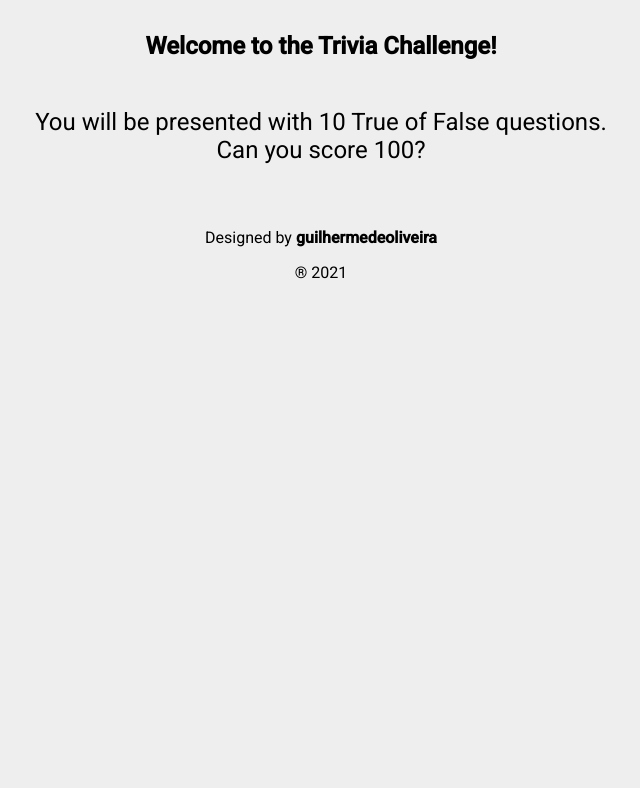
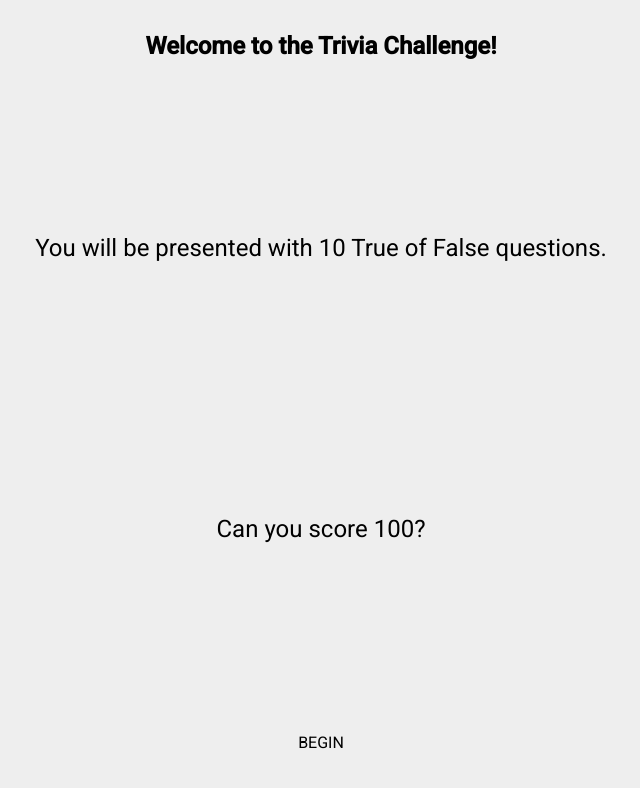
Before and after one commit to guilhermedeoliveira/trivia, a Next.js app: page / in a window 1280 px wide. Shown: the top 788 px of the page, without its empty margins (319-959 px from the left). Built offline with nearby package versions, Linux system fonts and the light colour scheme.

Commit message:
refactor(quiz): improve quiz page usability

```diff
--- a/src/shared/styleguide/components/Page/index.tsx
+++ b/src/shared/styleguide/components/Page/index.tsx
@@ -1,4 +1,5 @@
 import React from 'react'
+import Link from 'next/link'
 import styled, { css } from 'styled-components'
 
 import { color, space, fontSize } from 'shared/styleguide/lib'
@@ -6,6 +7,10 @@ import { color, space, fontSize } from 'shared/styleguide/lib'
 type PageProps = {
   title: string
   children: React.ReactNode
+  navigation?: {
+    text?: string
+    page?: string
+  }
 }
 
 const centralizedFlex = css`
@@ -18,16 +23,16 @@ const centralizedFlex = css`
 const Wrapper = styled.div`
   display: flex;
   flex-direction: column;
-  justify-content: flex-start;
+  justify-content: space-between;
   align-items: center;
   width: 100vw;
   height: 100vh;
   background-color: ${color('neutral')};
   overflow-y: auto;
-  padding: ${space('4')};
+  padding: ${space('4')} ${space('4')} ${space('8')};
 
   @media (min-width: 800px) {
-    padding: ${space('8')} ${space('8')};
+    padding: ${space('8')} ${space('8')} ${space('12')};
   }
 `
 
@@ -40,11 +45,13 @@ const Header = styled.header`
   }
 
   h1 {
+    text-align: center;
     font-size: ${fontSize('2xl')};
   }
 `
 
 const Main = styled.main`
+  flex-grow: 1;
   padding-bottom: ${space('8')};
 
   @media (min-width: 800px) {
@@ -59,8 +66,17 @@ const Footer = styled.footer`
     margin-bottom: ${space('4')};
   }
 `
+const StyledLink = styled.a`
+  cursor: pointer;
+  text-transform: uppercase;
+`
 
-const Page = ({ title, children }: PageProps) => (
+const Page = ({
+  title,
+  children,
+  navigation = {},
+  navigation: { text, page = '' } = {},
+}: PageProps) => (
   <Wrapper>
     <Header>
       <h1>{title}</h1>
@@ -68,12 +84,13 @@ const Page = ({ title, children }: PageProps) => (
 
     <Main>{children}</Main>
 
-    <Footer>
-      <p>
-        Designed by <strong>guilhermedeoliveira</strong>
-      </p>
-      <span>&#174; {new Date().getFullYear()}</span>
-    </Footer>
+    {Object.entries(navigation) && (
+      <Footer>
+        <Link href={`/${page}`}>
+          <StyledLink>{text}</StyledLink>
+        </Link>
+      </Footer>
+    )}
   </Wrapper>
 )
 
--- a/src/shared/styleguide/components/ProgressBar/index.tsx
+++ b/src/shared/styleguide/components/ProgressBar/index.tsx
@@ -42,6 +42,7 @@ const ProgressBar = ({ completed }: ProgressBarProps) => (
       aria-valuenow={completed}
       aria-valuemin={0}
       aria-valuemax={100}
+      aria-label={`${completed}% completed`}
     >
       {`${completed}%`} completed
     </LabelText>
```
Also changed, not shown: src/modules/quiz/components/QuestionCard/index.tsx (+15 -5 lines), src/pages/quiz.tsx (added, +78 -0 lines).
